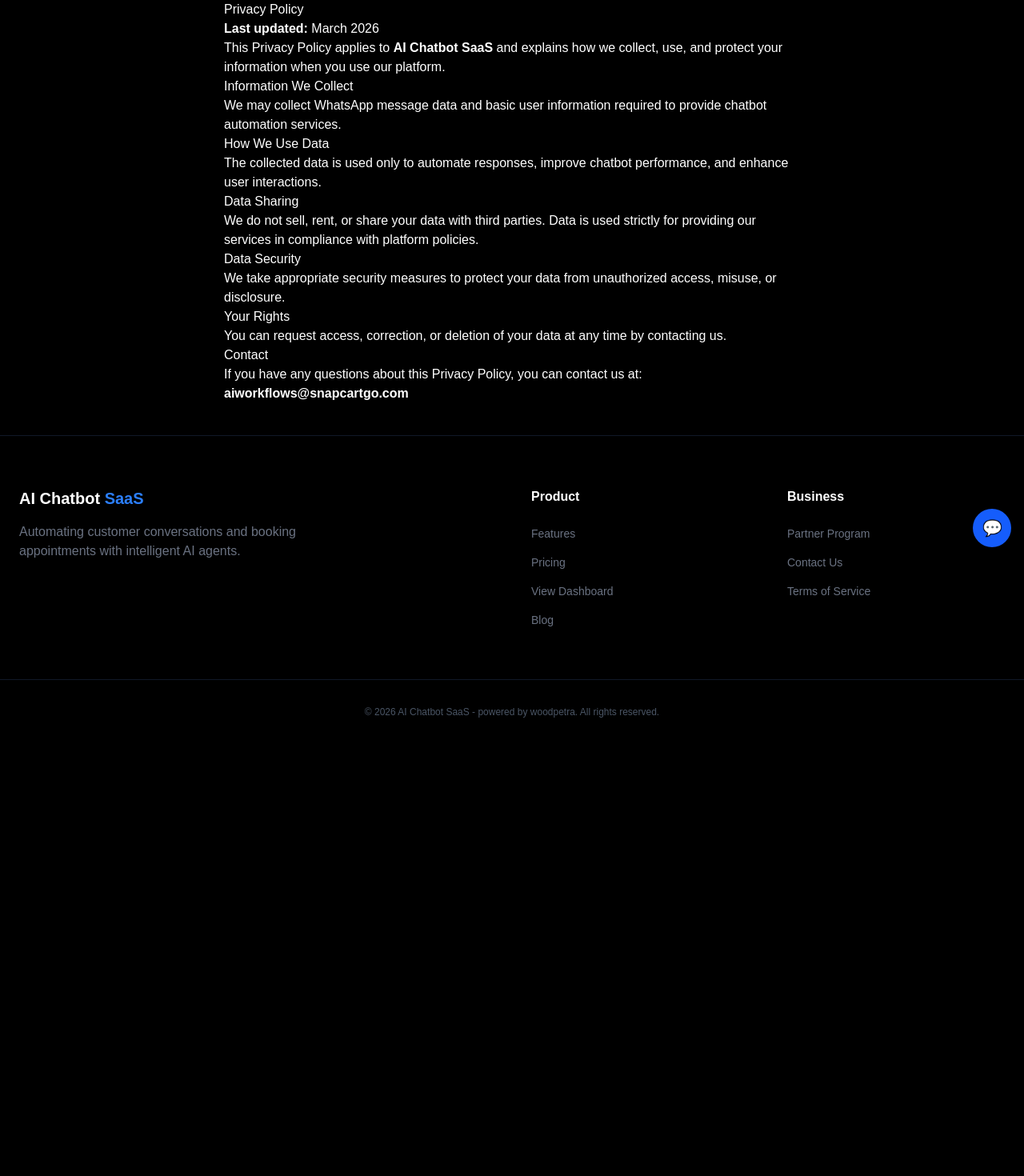
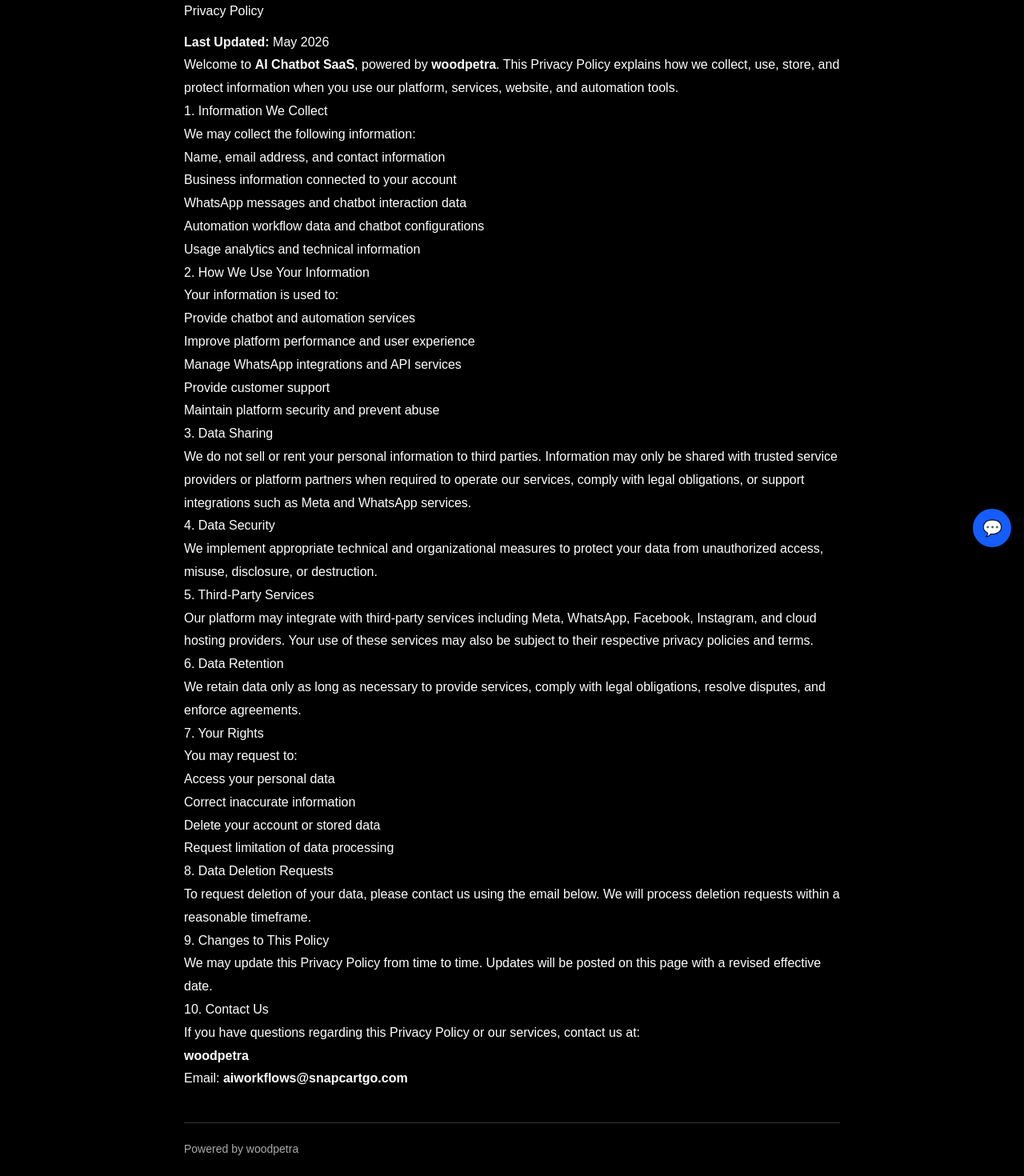
Before and after one commit to snapcartgo/ai-chatbot-saas, a Next.js app: page /privacy in a window 1280 px wide. Shown: the part 100-1570 px from the top of the page at 80% size. Before the commit the page ends 1030 px from the top, so only its background shows below. Built offline with nearby package versions, Linux system fonts and the light colour scheme; no server answers; the database is empty.

Commit message:
updated footer

```diff
--- a/app/privacy/page.tsx
+++ b/app/privacy/page.tsx
@@ -1,51 +1,137 @@
 export default function PrivacyPolicy() {
   return (
-    <div style={{ padding: "40px", maxWidth: "800px", margin: "auto", fontFamily: "Arial, sans-serif" }}>
-
-      <h1>Privacy Policy</h1>
-      <p><strong>Last updated:</strong> March 2026</p>
+    <div
+      style={{
+        padding: "40px",
+        maxWidth: "900px",
+        margin: "auto",
+        fontFamily: "Arial, sans-serif",
+        lineHeight: "1.8",
+        color: "#ffffff",
+        backgroundColor: "#000000",
+        minHeight: "100vh",
+      }}
+    >
+      <h1 style={{ marginBottom: "10px" }}>Privacy Policy</h1>
 
       <p>
-        This Privacy Policy applies to <strong>AI Chatbot SaaS</strong> and explains how we collect,
-        use, and protect your information when you use our platform.
+        <strong>Last Updated:</strong> May 2026
       </p>
 
-      <h2>Information We Collect</h2>
       <p>
-        We may collect WhatsApp message data and basic user information required to provide chatbot
-        automation services.
+        Welcome to <strong>AI Chatbot SaaS</strong>, powered by{" "}
+        <strong>woodpetra</strong>. This Privacy Policy explains how we
+        collect, use, store, and protect information when you use our
+        platform, services, website, and automation tools.
       </p>
 
-      <h2>How We Use Data</h2>
+      <h2>1. Information We Collect</h2>
+
+      <p>We may collect the following information:</p>
+
+      <ul>
+        <li>Name, email address, and contact information</li>
+        <li>Business information connected to your account</li>
+        <li>WhatsApp messages and chatbot interaction data</li>
+        <li>Automation workflow data and chatbot configurations</li>
+        <li>Usage analytics and technical information</li>
+      </ul>
+
+      <h2>2. How We Use Your Information</h2>
+
+      <p>Your information is used to:</p>
+
+      <ul>
+        <li>Provide chatbot and automation services</li>
+        <li>Improve platform performance and user experience</li>
+        <li>Manage WhatsApp integrations and API services</li>
+        <li>Provide customer support</li>
+        <li>Maintain platform security and prevent abuse</li>
+      </ul>
+
+      <h2>3. Data Sharing</h2>
+
       <p>
-        The collected data is used only to automate responses, improve chatbot performance,
-        and enhance user interactions.
+        We do not sell or rent your personal information to third parties.
+        Information may only be shared with trusted service providers or
+        platform partners when required to operate our services, comply with
+        legal obligations, or support integrations such as Meta and WhatsApp
+        services.
       </p>
 
-      <h2>Data Sharing</h2>
+      <h2>4. Data Security</h2>
+
       <p>
-        We do not sell, rent, or share your data with third parties. Data is used strictly
-        for providing our services in compliance with platform policies.
+        We implement appropriate technical and organizational measures to
+        protect your data from unauthorized access, misuse, disclosure, or
+        destruction.
       </p>
 
-      <h2>Data Security</h2>
+      <h2>5. Third-Party Services</h2>
+
       <p>
-        We take appropriate security measures to protect your data from unauthorized access,
-        misuse, or disclosure.
+        Our platform may integrate with third-party services including Meta,
+        WhatsApp, Facebook, Instagram, and cloud hosting providers. Your use
+        of these services may also be subject to their respective privacy
+        policies and terms.
       </p>
 
-      <h2>Your Rights</h2>
+      <h2>6. Data Retention</h2>
+
       <p>
-        You can request access, correction, or deletion of your data at any time by contacting us.
+        We retain data only as long as necessary to provide services, comply
+        with legal obligations, resolve disputes, and enforce agreements.
       </p>
 
-      <h2>Contact</h2>
+      <h2>7. Your Rights</h2>
+
+      <p>You may request to:</p>
+
+      <ul>
+        <li>Access your personal data</li>
+        <li>Correct inaccurate information</li>
+        <li>Delete your account or stored data</li>
+        <li>Request limitation of data processing</li>
+      </ul>
+
+      <h2>8. Data Deletion Requests</h2>
+
       <p>
-        If you have any questions about this Privacy Policy, you can contact us at:
-        <br />
-        <strong>aiworkflows@snapcartgo.com</strong>
+        To request deletion of your data, please contact us using the email
+        below. We will process deletion requests within a reasonable timeframe.
       </p>
 
+      <h2>9. Changes to This Policy</h2>
+
+      <p>
+        We may update this Privacy Policy from time to time. Updates will be
+        posted on this page with a revised effective date.
+      </p>
+
+      <h2>10. Contact Us</h2>
+
+      <p>
+        If you have questions regarding this Privacy Policy or our services,
+        contact us at:
+      </p>
+
+      <p>
+        <strong>woodpetra</strong>
+        <br />
+        Email: <strong>aiworkflows@snapcartgo.com</strong>
+      </p>
+
+      <hr style={{ marginTop: "40px", borderColor: "#333" }} />
+
+      <p
+        style={{
+          fontSize: "14px",
+          color: "#aaaaaa",
+          marginTop: "20px",
+        }}
+      >
+        Powered by woodpetra
+      </p>
     </div>
   );
 }
```
